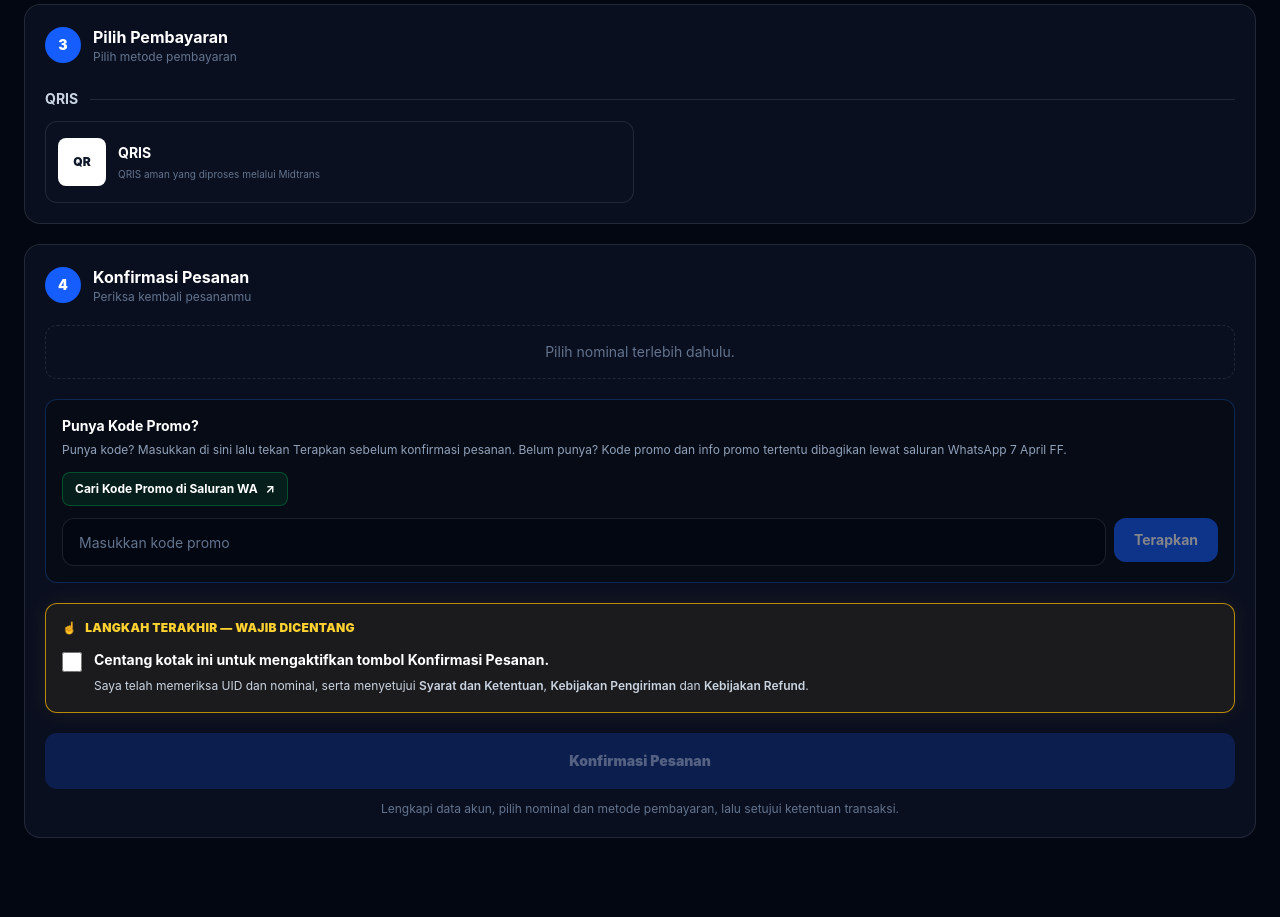
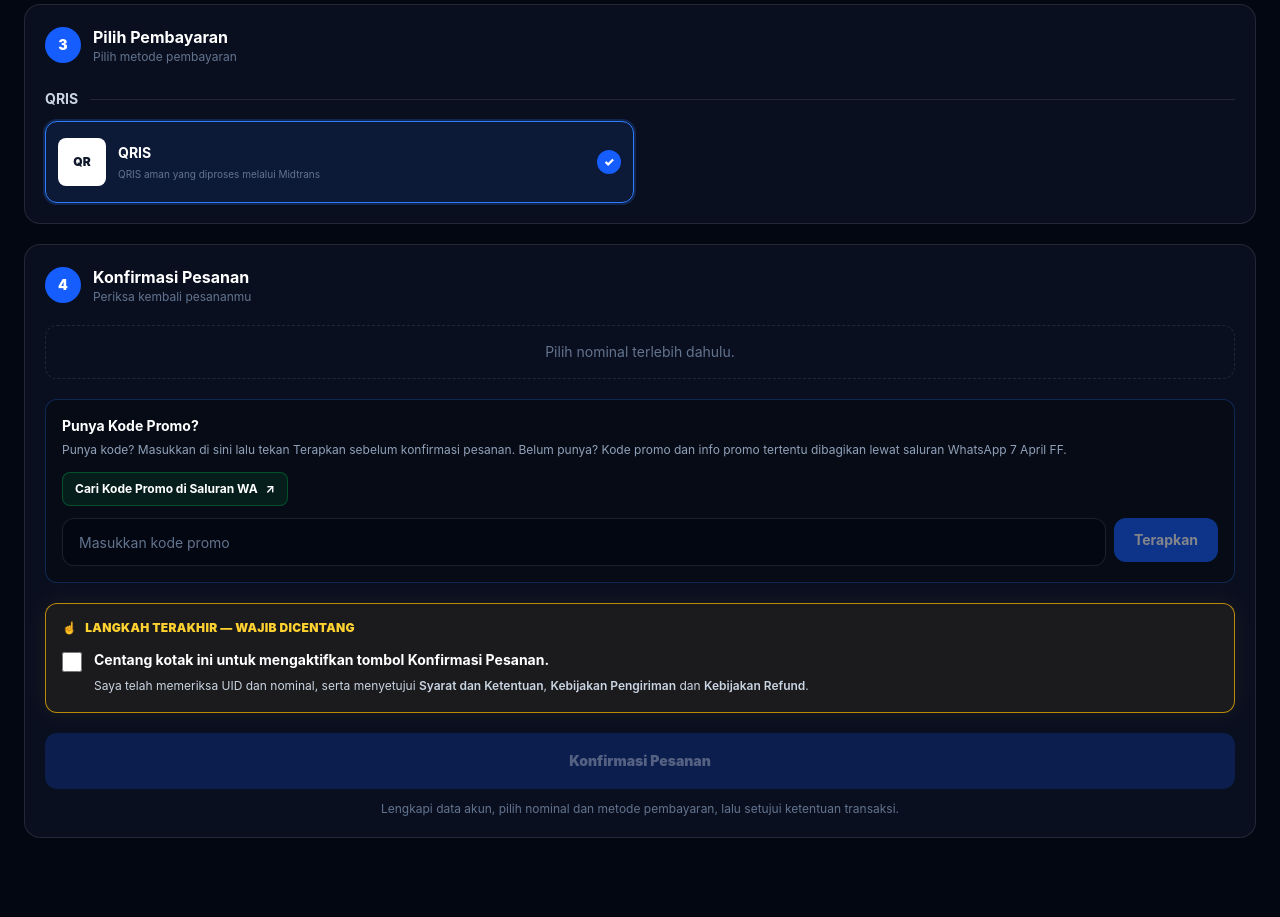
Before and after one commit to falintino/7-april-store, a Next.js app: page /topup/free-fire in a window 1280 px wide. Shown: the part 1500-2417 px from the top of the page. Built offline with nearby package versions, Linux system fonts and the light colour scheme; no server answers; the database is empty.

Commit message:
Default checkout payment to QRIS so fees show immediately

```diff
--- a/app/topup/free-fire/TopUpClient.tsx
+++ b/app/topup/free-fire/TopUpClient.tsx
@@ -106,8 +106,10 @@ export default function TopUpClient({
   const [selectedProductId, setSelectedProductId] =
     useState("");
 
+  // QRIS adalah metode pembayaran yang tersedia, jadi pilih otomatis
+  // agar estimasi biaya dan total checkout langsung akurat.
   const [selectedPaymentMethod, setSelectedPaymentMethod] =
-    useState<PaymentMethod | null>(null);
+    useState<PaymentMethod | null>("qris");
 
   const [activeCategory, setActiveCategory] =
     useState<"diamond" | "membership">(
```
